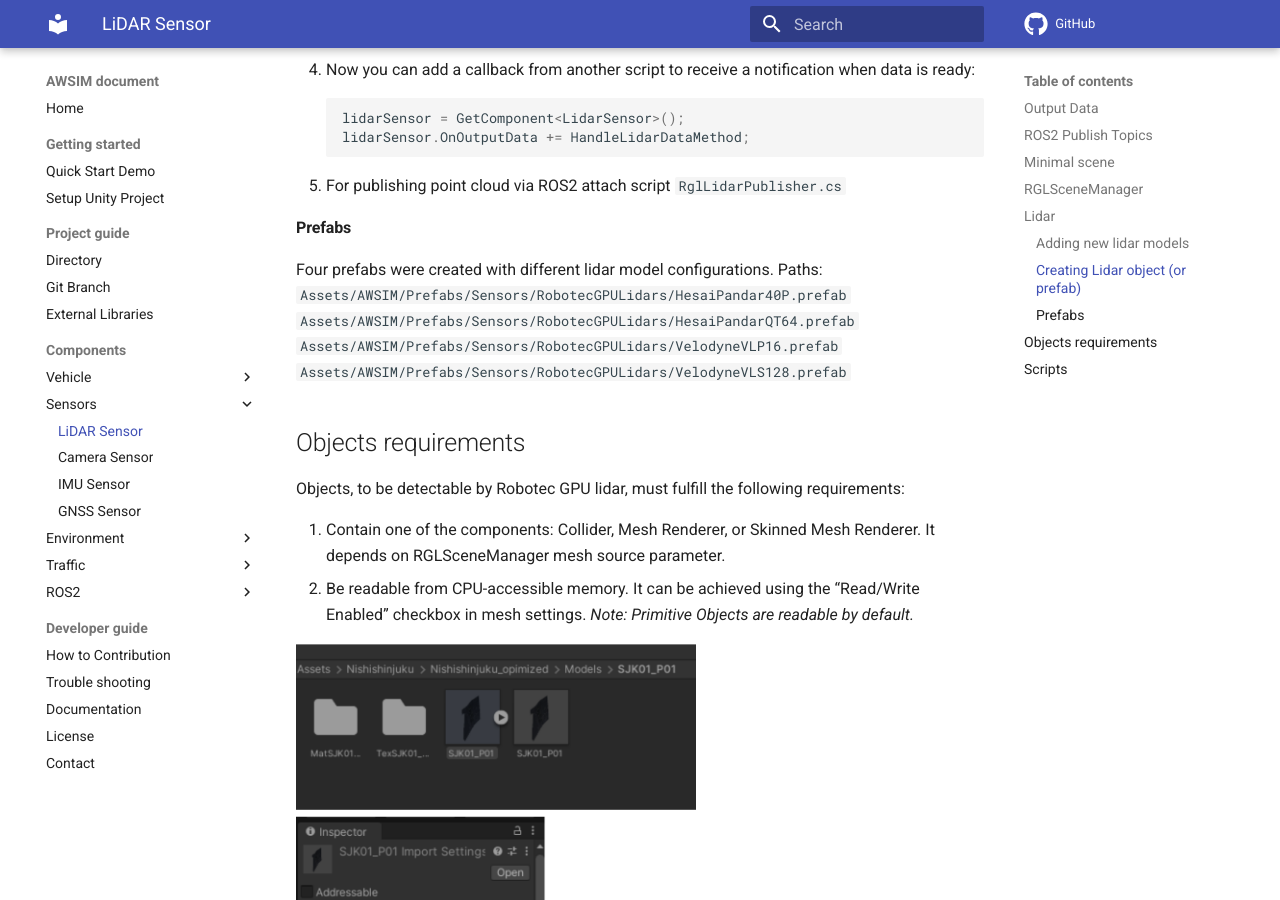
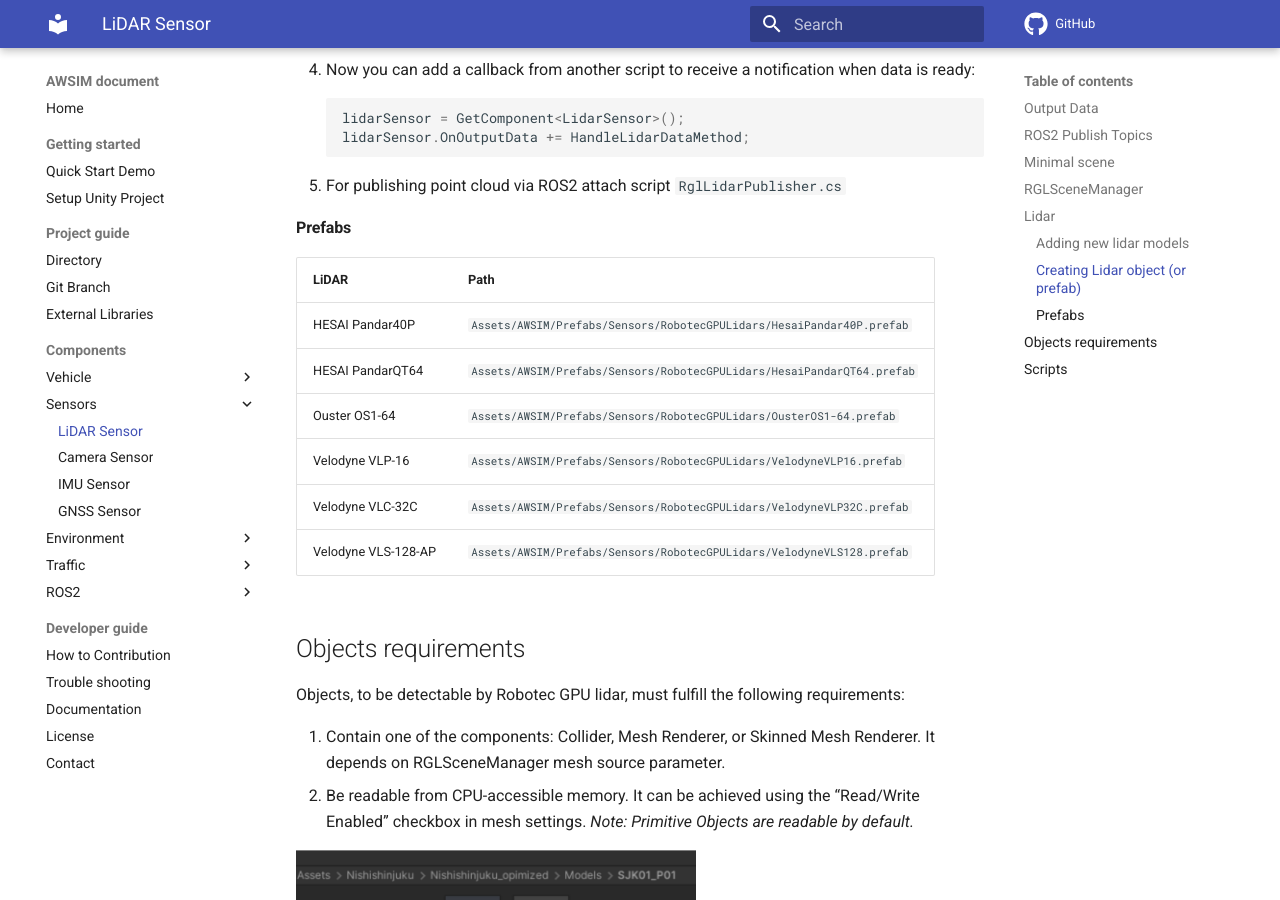
Before and after one commit to OptiVerse-Technology-Ltd/AWSIM, an MkDocs documentation site: the page built from docs/Components/Sensors/LiDARSensor/index.md, in a window 1280 px wide and 900 px high, scrolled down 5794 px. Built offline with MkDocs 1.6.1 and Material for MkDocs 9.7.7, drawn with Linux system fonts in a browser that asks for light colours; comment, search, counter and statistics services are not loaded.

```diff
--- a/docs/Components/Sensors/LiDARSensor/index.md
+++ b/docs/Components/Sensors/LiDARSensor/index.md
@@ -111,11 +111,15 @@ To add a new lidar model, perform the following steps:
 5. For publishing point cloud via ROS2 attach script `RglLidarPublisher.cs`
 
 #### Prefabs
-Four prefabs were created with different lidar model configurations. Paths:<br>
-`Assets/AWSIM/Prefabs/Sensors/RobotecGPULidars/HesaiPandar40P.prefab`<br>
-`Assets/AWSIM/Prefabs/Sensors/RobotecGPULidars/HesaiPandarQT64.prefab`<br>
-`Assets/AWSIM/Prefabs/Sensors/RobotecGPULidars/VelodyneVLP16.prefab`<br>
-`Assets/AWSIM/Prefabs/Sensors/RobotecGPULidars/VelodyneVLS128.prefab`
+
+|LiDAR|Path|
+|:--|:--|
+|HESAI Pandar40P|`Assets/AWSIM/Prefabs/Sensors/RobotecGPULidars/HesaiPandar40P.prefab`|
+|HESAI PandarQT64|`Assets/AWSIM/Prefabs/Sensors/RobotecGPULidars/HesaiPandarQT64.prefab`|
+|Ouster OS1-64|`Assets/AWSIM/Prefabs/Sensors/RobotecGPULidars/OusterOS1-64.prefab`|
+|Velodyne VLP-16|`Assets/AWSIM/Prefabs/Sensors/RobotecGPULidars/VelodyneVLP16.prefab`|
+|Velodyne VLC-32C|`Assets/AWSIM/Prefabs/Sensors/RobotecGPULidars/VelodyneVLP32C.prefab`|
+|Velodyne VLS-128-AP|`Assets/AWSIM/Prefabs/Sensors/RobotecGPULidars/VelodyneVLS128.prefab`|
 
 ## Objects requirements
 Objects, to be detectable by Robotec GPU lidar, must fulfill the following requirements:
```
Also changed, not shown: docs/DeveloperGuide/TroubleShooting/index.md (+1 -0 lines).
